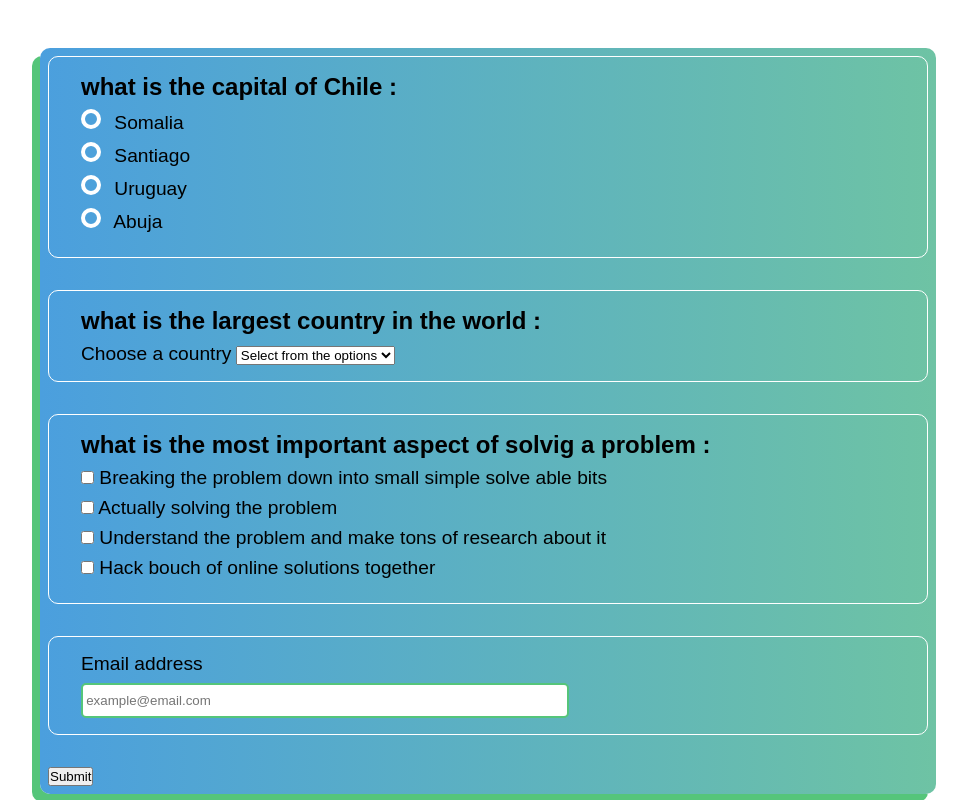
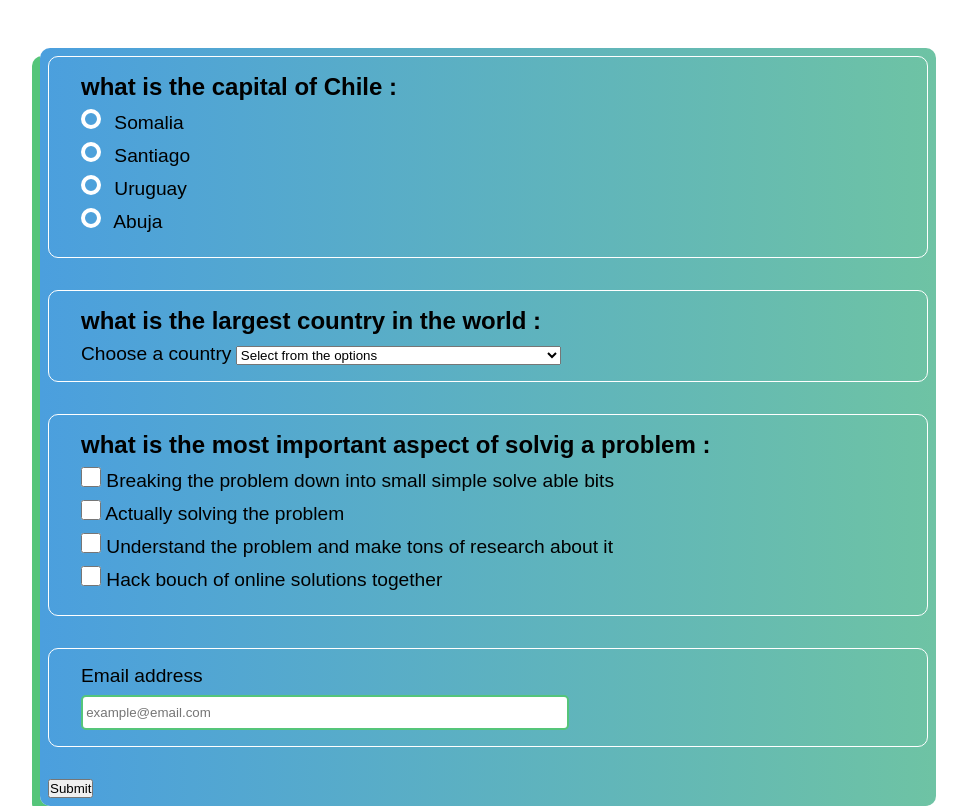
Before and after one commit to Hassan-Ib/hashob-assessment, a plain HTML site: page index.html in a window 1280 px wide. Shown: the whole page, without its empty margins (152-1119 px from the left). Drawn offline with Linux system fonts and the light colour scheme.

Commit message:
refactore css

```diff
--- a/style.css
+++ b/style.css
@@ -13,6 +13,7 @@
     var(--color-secondary-2)
   );
   --border-radius: 10px;
+  --input-padding: 0.5rem 1rem 0.5rem 0.2rem;
 }
 
 *,
@@ -85,6 +86,13 @@ label {
 form input[type="radio"]:checked + label .radio__placeholder::after {
   opacity: 1;
 }
+.select {
+  width: 40%;
+}
+input[type="checkbox"] {
+  width: calc(20px * var(--scale));
+  height: calc(20px * var(--scale));
+}
 input[type="email"] {
   width: 60%;
   padding: 0.5rem 1rem 0.5rem 0.2rem;
```
